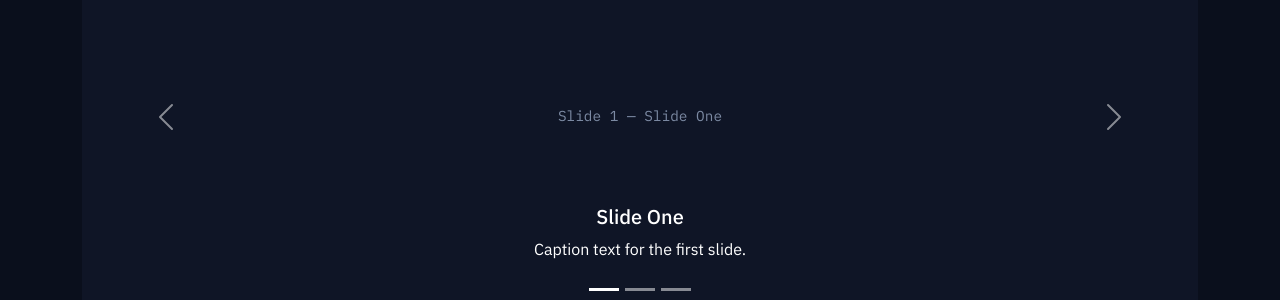
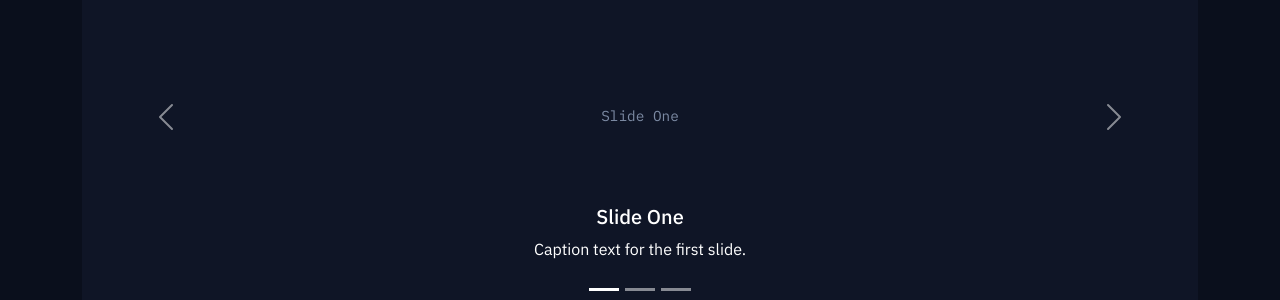
Before and after one commit to fredliporace/scitekno-site, a Jekyll site: the page built from experiment.md, in a window 1280 px wide. Shown: the part 850-1150 px from the top of the page. Built offline with Jekyll 4.4.1, drawn with Linux system fonts in a browser that asks for light colours.

Commit message:
Toggle navigation text was hardcoded, now locale

```diff
--- a/_data/locales/en.yml
+++ b/_data/locales/en.yml
@@ -11,6 +11,7 @@
 nav_home: "Home"
 nav_eo_datasets: "EO Datasets on AWS"
 nav_contact: "Contact"
+nav_toggle: "Toggle navigation"
 
 # EO Datasets page
 eo_eyebrow: "EARTH OBSERVATION"
--- a/_data/locales/pt-BR.yml
+++ b/_data/locales/pt-BR.yml
@@ -11,6 +11,7 @@
 nav_home: "Início"
 nav_eo_datasets: "Datasets EO na AWS"
 nav_contact: "Contato"
+nav_toggle: "Alternar navegação"
 
 # Página EO Datasets
 eo_eyebrow: "OBSERVAÇÃO DA TERRA"
--- a/_includes/experiment-content.html
+++ b/_includes/experiment-content.html
@@ -17,15 +17,15 @@
     <h2 class="h4 mb-3">{{ t.experiment_carousel_title }}</h2>
     <div id="heroCarousel" class="carousel slide mb-5" data-bs-ride="carousel">
       <div class="carousel-indicators">
-        <button type="button" data-bs-target="#heroCarousel" data-bs-slide-to="0" class="active" aria-current="true" aria-label="Slide 1"></button>
-        <button type="button" data-bs-target="#heroCarousel" data-bs-slide-to="1" aria-label="Slide 2"></button>
-        <button type="button" data-bs-target="#heroCarousel" data-bs-slide-to="2" aria-label="Slide 3"></button>
+        <button type="button" data-bs-target="#heroCarousel" data-bs-slide-to="0" class="active" aria-current="true" aria-label="{{ t.experiment_carousel_title_1 }}"></button>
+        <button type="button" data-bs-target="#heroCarousel" data-bs-slide-to="1" aria-label="{{ t.experiment_carousel_title_2 }}"></button>
+        <button type="button" data-bs-target="#heroCarousel" data-bs-slide-to="2" aria-label="{{ t.experiment_carousel_title_3 }}"></button>
       </div>
       <div class="carousel-inner rounded">
         <div class="carousel-item active">
-          <svg class="bd-placeholder-img bd-placeholder-img-lg d-block w-100" width="800" height="400" xmlns="http://www.w3.org/2000/svg" role="img" aria-label="Placeholder: First slide" preserveAspectRatio="xMidYMid slice" focusable="false">
+          <svg class="bd-placeholder-img bd-placeholder-img-lg d-block w-100" width="800" height="400" xmlns="http://www.w3.org/2000/svg" role="img" aria-label="{{ t.experiment_carousel_title_1 }}" preserveAspectRatio="xMidYMid slice" focusable="false">
             <rect width="100%" height="100%" fill="#0F1526"></rect>
-            <text x="50%" y="50%" fill="#7C8AA3" dy=".3em" text-anchor="middle" font-family="IBM Plex Mono, monospace" font-size="0.9rem">Slide 1 — {{ t.experiment_carousel_title_1 }}</text>
+            <text x="50%" y="50%" fill="#7C8AA3" dy=".3em" text-anchor="middle" font-family="IBM Plex Mono, monospace" font-size="0.9rem">{{ t.experiment_carousel_title_1 }}</text>
           </svg>
           <div class="carousel-caption d-none d-md-block">
             <h5>{{ t.experiment_carousel_title_1 }}</h5>
@@ -33,9 +33,9 @@
           </div>
         </div>
         <div class="carousel-item">
-          <svg class="bd-placeholder-img bd-placeholder-img-lg d-block w-100" width="800" height="400" xmlns="http://www.w3.org/2000/svg" role="img" aria-label="Placeholder: Second slide" preserveAspectRatio="xMidYMid slice" focusable="false">
+          <svg class="bd-placeholder-img bd-placeholder-img-lg d-block w-100" width="800" height="400" xmlns="http://www.w3.org/2000/svg" role="img" aria-label="{{ t.experiment_carousel_title_2 }}" preserveAspectRatio="xMidYMid slice" focusable="false">
             <rect width="100%" height="100%" fill="#0F1526"></rect>
-            <text x="50%" y="50%" fill="#7C8AA3" dy=".3em" text-anchor="middle" font-family="IBM Plex Mono, monospace" font-size="0.9rem">Slide 2 — {{ t.experiment_carousel_title_2 }}</text>
+            <text x="50%" y="50%" fill="#7C8AA3" dy=".3em" text-anchor="middle" font-family="IBM Plex Mono, monospace" font-size="0.9rem">{{ t.experiment_carousel_title_2 }}</text>
           </svg>
           <div class="carousel-caption d-none d-md-block">
             <h5>{{ t.experiment_carousel_title_2 }}</h5>
@@ -43,9 +43,9 @@
           </div>
         </div>
         <div class="carousel-item">
-          <svg class="bd-placeholder-img bd-placeholder-img-lg d-block w-100" width="800" height="400" xmlns="http://www.w3.org/2000/svg" role="img" aria-label="Placeholder: Third slide" preserveAspectRatio="xMidYMid slice" focusable="false">
+          <svg class="bd-placeholder-img bd-placeholder-img-lg d-block w-100" width="800" height="400" xmlns="http://www.w3.org/2000/svg" role="img" aria-label="{{ t.experiment_carousel_title_3 }}" preserveAspectRatio="xMidYMid slice" focusable="false">
             <rect width="100%" height="100%" fill="#0F1526"></rect>
-            <text x="50%" y="50%" fill="#7C8AA3" dy=".3em" text-anchor="middle" font-family="IBM Plex Mono, monospace" font-size="0.9rem">Slide 3 — {{ t.experiment_carousel_title_3 }}</text>
+            <text x="50%" y="50%" fill="#7C8AA3" dy=".3em" text-anchor="middle" font-family="IBM Plex Mono, monospace" font-size="0.9rem">{{ t.experiment_carousel_title_3 }}</text>
           </svg>
           <div class="carousel-caption d-none d-md-block">
             <h5>{{ t.experiment_carousel_title_3 }}</h5>
--- a/_includes/experiment-nav.html
+++ b/_includes/experiment-nav.html
@@ -2,7 +2,7 @@
 <nav class="navbar navbar-expand-lg navbar-dark bg-dark rounded mb-4">
   <div class="container-fluid">
     <a class="navbar-brand" href="/{% if page.lang == 'pt-BR' %}pt-BR/{% endif %}experiment/">{{ t.nav_brand }}</a>
-    <button class="navbar-toggler" type="button" data-bs-toggle="collapse" data-bs-target="#experimentSiteNav" aria-controls="experimentSiteNav" aria-expanded="false" aria-label="Toggle navigation">
+    <button class="navbar-toggler" type="button" data-bs-toggle="collapse" data-bs-target="#experimentSiteNav" aria-controls="experimentSiteNav" aria-expanded="false" aria-label="{{ t.nav_toggle }}">
       <span class="navbar-toggler-icon"></span>
     </button>
     <div class="collapse navbar-collapse" id="experimentSiteNav">
--- a/_includes/nav.html
+++ b/_includes/nav.html
@@ -2,7 +2,7 @@
 <nav class="navbar navbar-expand-lg navbar-dark bg-dark rounded mb-4">
   <div class="container-fluid">
     <a class="navbar-brand" href="/{% if page.lang == 'pt-BR' %}pt-BR/{% endif %}">{{ t.nav_brand }}</a>
-    <button class="navbar-toggler" type="button" data-bs-toggle="collapse" data-bs-target="#siteNav" aria-controls="siteNav" aria-expanded="false" aria-label="Toggle navigation">
+    <button class="navbar-toggler" type="button" data-bs-toggle="collapse" data-bs-target="#siteNav" aria-controls="siteNav" aria-expanded="false" aria-label="{{ t.nav_toggle }}">
       <span class="navbar-toggler-icon"></span>
     </button>
     <div class="collapse navbar-collapse" id="siteNav">
```
